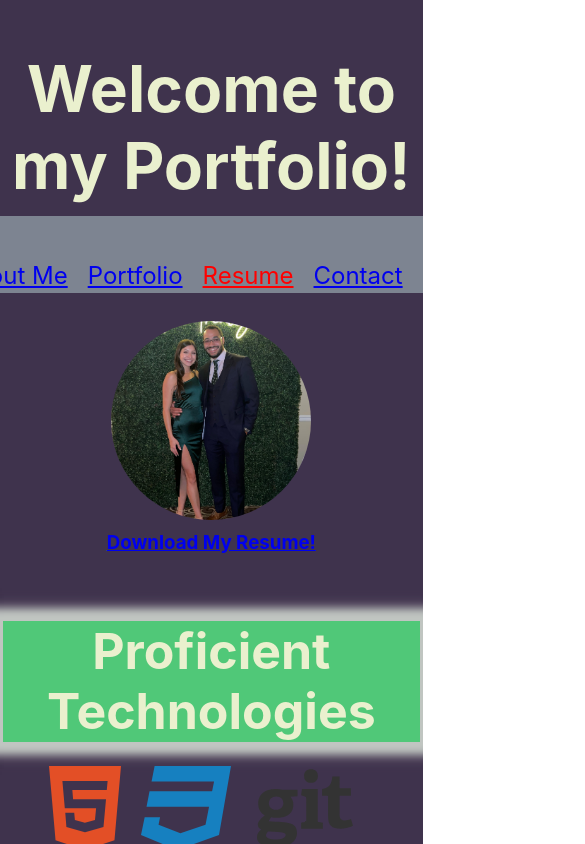
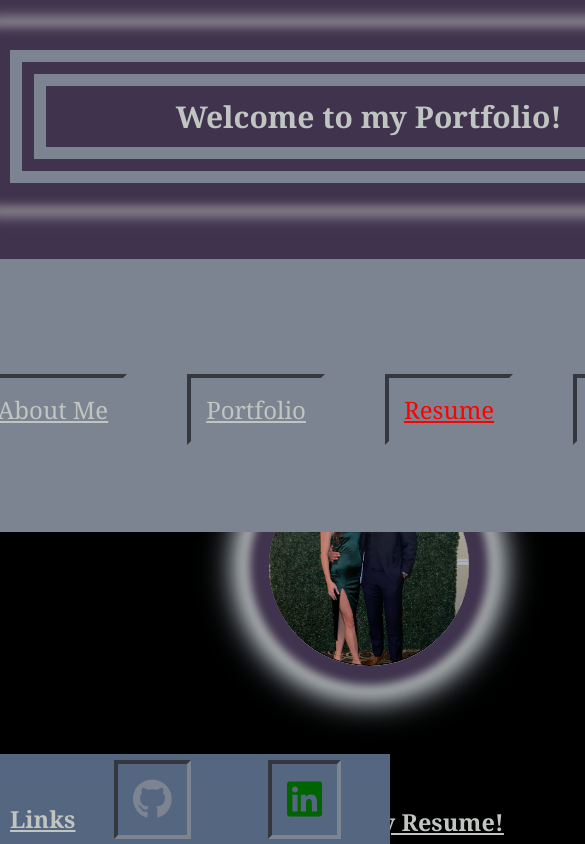
Before and after one commit to Tyler-phillips12/React_Portfolio, a React (Create React App) app: page /resume in a window 390 px wide. Shown: the top 844 px of the page, 585 px wide, since content can reach past the window. Built offline with nearby package versions, Linux system fonts and the light colour scheme; the HTML template or start-up script is replaced by a standard one.

Commit message:
added new styling chanegs and Tech CV

```diff
--- a/src/App.css
+++ b/src/App.css
@@ -1,3 +1,4 @@
+/* created main color theme to use throughout sheet */
 :root {
   --dark-green: #006400;
   --silver: #c0c5c1;
@@ -9,91 +10,245 @@
   --english-violet: #574b60;
   --deep-purple: #3f334d;
 }
+header.header {
+  margin-left: auto;
+  margin-right: auto;
+}
 
-.App {
+/* sets background color of page and font size/family and cursor */
+body {
+  background-color: var(--dark-vader);
+  font-size: 20px;
+  font-family: Georgia, "Times New Roman", Times, serif;
+  cursor: crosshair;
+}
+
+main {
+  display: flex;
+  flex-direction: column;
+  flex-wrap: wrap;
+}
+
+section {
+  margin-bottom: 70px;
   text-align: center;
-  min-height: 100vh;
+}
+/* hover effect when we hover over h1 */
+h1:hover {
+  transform: scale(2, 1, 1);
+  box-shadow: 0 0 8px 10px var(--silver), 0 0 9px 11px var(--deep-purple),
+    0 0 10px 15px var(--english-violet);
+}
+/* h1 styles borders/box-shadows/alignment */
+h1 {
+  color: var(--silver);
+  border-style: double;
+  border-color: var(--slate-gray);
+  border-width: 36px;
+  padding: 10px;
+  margin-bottom: 65px;
+  margin-top: 40px;
+  box-shadow: 0 0 10px 20px var(--deep-purple),
+    0 0 12px 25px var(--english-violet), 0 0 15px 30px var(--silver);
+  justify-content: center;
+  text-align: center;
+  font-size: 30px;
+  display: flex;
+  justify-content: center;
+  align-items: center;
 }
 
 h2 {
-  display: flex;
-  justify-content: center;
+  color: var(--silver);
+  border-style: double;
+  border-color: var(--slate-gray);
+  border-width: 10px;
+  padding: 10px;
+  margin-bottom: 80px;
+  margin-top: 115px;
+  box-shadow: 0 0 10px 20px var(--deep-purple), 0 0 12px 25px var(--english-violet), 0 0 15px 30px var(--silver);
+  text-align: center;
+  max-width: none;
+}
+/* hover effect when we hover over our <a */
+/* a:hover {
+  box-shadow: 0 0 10px 20px var(--silver), 0 0 12px 25px var(--deep-purple),
+    0 0 15px 30px var(--slate-gray);
+} */
+
+/* set class of beauty to custoimize profile image */
+img.beauty {
+  display: inherit;
+  border-style: solid;
+  border-color: var(--english-violet);
+  border-width: 7px;
+  margin-left: auto;
+  margin-right: auto;
+  margin-top: 100px;
+  box-shadow: 0 0 10px 20px var(--deep-purple), 0 0 20px 30px var(--silver),
+    0 0 30px 40px var(--slate-gray);
+  margin-bottom: 40px;
 }
 
-.App-logo {
-  height: 40vmin;
-  pointer-events: none;
+/* hover effect over any img on the page expect those with designated classes */
+img:hover {
+  border-style: solid;
+  border-color: var(--deep-purple);
+  box-shadow: var(--english-violet) 5px 4px 8px 7px,
+    0 0 10px 20px var(--deep-purple), 0 0 20px 30px var(--slate-gray),
+    0 0 30px 40px var(--silver);
+  zoom: 115%;
+}
+/* img styles */
+img {
+  box-shadow: 0 0 10px 20px var(--deep-purple), 0 0 20px 30px var(--silver),
+    0 0 30px 40px var(--slate-gray);
+
+  max-width: 200px;
+  height: 200px;
+  margin-top: 30px;
 }
 
-@media (prefers-reduced-motion: no-preference) {
-  .App-logo {
-    animation: App-logo-spin infinite 20s linear;
-  }
+img.float {
+  box-shadow: 0 0 10px 20px var(--deep-purple), 0 0 20px 30px var(--silver),
+    0 0 30px 40px var(--slate-gray);
+  max-width: 150px;
+  height: 150px;
+  float: right;
 }
 
-.App-header {
-  background-color: var(--deep-purple);
-  display: flex;
-  flex-direction: column;
+li {
+  list-style: none;
+  display: inline-block;
   align-items: center;
-  justify-content: center;
-  font-size: calc(10px + 2vmin);
-  color: white;
+  padding: 20px;
 }
 
-.App-link {
-  color: var(--emerald);
+input#name {
+
+list-style: none;
+  display: inline-block;
+  align-items: center;
 }
 
-@keyframes App-logo-spin {
-  from {
-    transform: rotate(0deg);
-  }
-  to {
-    transform: rotate(360deg);
-  }
+div.contact-form {
+  text-align: center;
 }
 
-.body {
-  min-height: 100vh;
-  overflow: hidden;
-  display: flex;
-  flex-direction: column;
-  background-color: var(--deep-purple);
-  margin-bottom: 5.625rem;
+label {
+  color: var(--slate-gray);
+  padding: 4px;
 }
 
-.footer {
-  margin-top: auto;
-  background: var(--deep-purple);
+form {
+  display: inline-block;
+  align-items: center;
 }
 
-@media only screen and (max-width: 920px) {
-  header {
+p:hover {
+  box-shadow: 0 0 10px 20px var(--deep-purple), 0 0 20px 30px var(--silver),
+    0 0 30px 40px var(--slate-gray);
+
+}
+
+/* about me paragraph styles */
+p {
+  color: var(--silver);
+  font-size: 22px;
+  text-align: center;
+  display: flex;
+  flex-direction: row;
+  flex-wrap: wrap;
+  justify-content: center;
+  box-shadow: 0 0 8px 10px var(--silver), 0 0 9px 11px var(--deep-purple),
+    0 0 10px 15px var(--english-violet);
+}
+
+a.contact {
+  border-style: inset;
+  border-width: 4px;
+  border-color: var(--slate-gray);
+}
+
+a.resume.active {
+  border-style: inset;
+  border-width: 4px;
+  border-color: var(--slate-gray);
+}
+
+a.about-me {
+  border-style: inset;
+  border-width: 4px;
+  border-color: var(--slate-gray);
+}
+
+a.portfolio {
+  border-style: inset;
+  border-width: 4px;
+  border-color: var(--slate-gray);
+}
+
+a.linkedin {
+  border-style: inset;
+  border-width: 4px;
+  border-color: var(--slate-gray);
+}
+
+a.github {
+  border-style: inset;
+  border-width: 4px;
+  border-color: var(--slate-gray);
+}
+
+nav {
   display: flex;
   flex-direction: column;
   justify-content: center;
   align-items: center;
   text-align: center;
+  flex-wrap: wrap;
 }
 
-  body {
+/* anchor styles  */
+a {
+  color: var(--silver);
+  display: flex;
+  flex-wrap: wrap;
+  flex-direction: column;
+  justify-content: space-around;
+  margin: 65px;
+  text-align: center;
+  margin-left: auto;
+  margin-right: auto;
+  max-width: fit-content;
+  padding: 15px;
+}
+
+h3 {
+  color: var(--silver);
+  color: var(--silver);
   display: flex;
   flex-direction: column;
-      justify-content: center;
-      align-items: center;
-      text-align: center;
-      overflow: scroll;
+  margin-top: 50px;
 }
 
 footer {
-      position: relative;
-      padding: 0.625rem 0.625rem 0.625rem 0.625rem;
-      bottom: 0;
-      width: 100%;
-      height: 5.625rem;
-      background: var(--emerald);
+  color: var(--silver);
   text-align: center;
+  border-width: 5px;
+  display: flex;
+  flex-direction: row;
+  justify-content: center;
+  align-items: center;
 }
 
+/* @media only screen and (max-width: 768px) {
+  header {
+    display: flex;
+    flex-direction: row;
+    flex-wrap: wrap;
+  } */
+
+  section h2 {
+    font-size: 1.6em;
   }
```
Also changed, not shown: 1 other file (tests, documents, lock files or other folders). Lines whose indentation alone changed are shown as unchanged.
